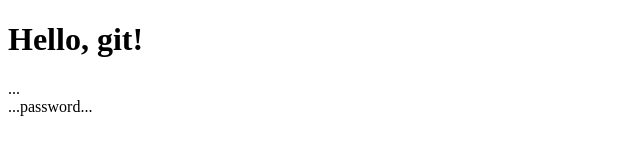
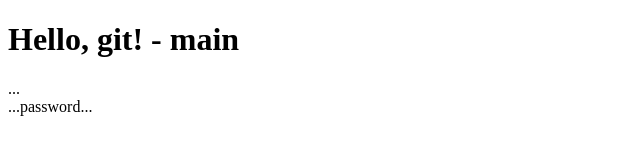
Before and after one commit to gleamatdawn/github, a plain HTML site: page index.html in a window 1280 px wide. Shown: the whole page, without its empty margins (0-640 px from the left). Drawn offline with Linux system fonts and the light colour scheme.

Commit message:
to create main-page

```diff
--- a/index.html
+++ b/index.html
@@ -6,7 +6,7 @@
     <title>Document</title>
 </head>
 <body>
-    <h1>Hello, git!</h1>
+    <h1>Hello, git! - main</h1>
     <div>...</div>
     <div>...password...</div>
 </body>
```
